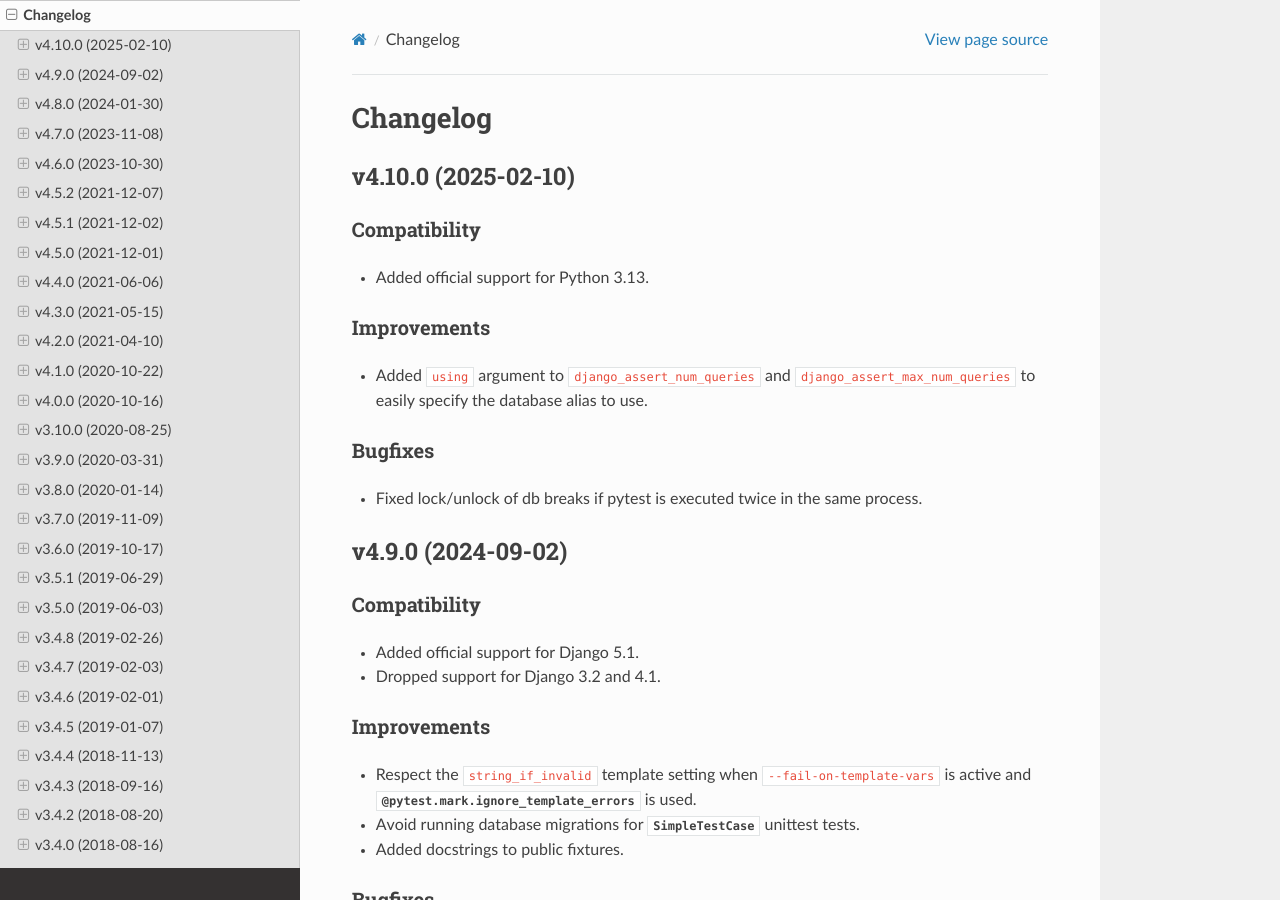
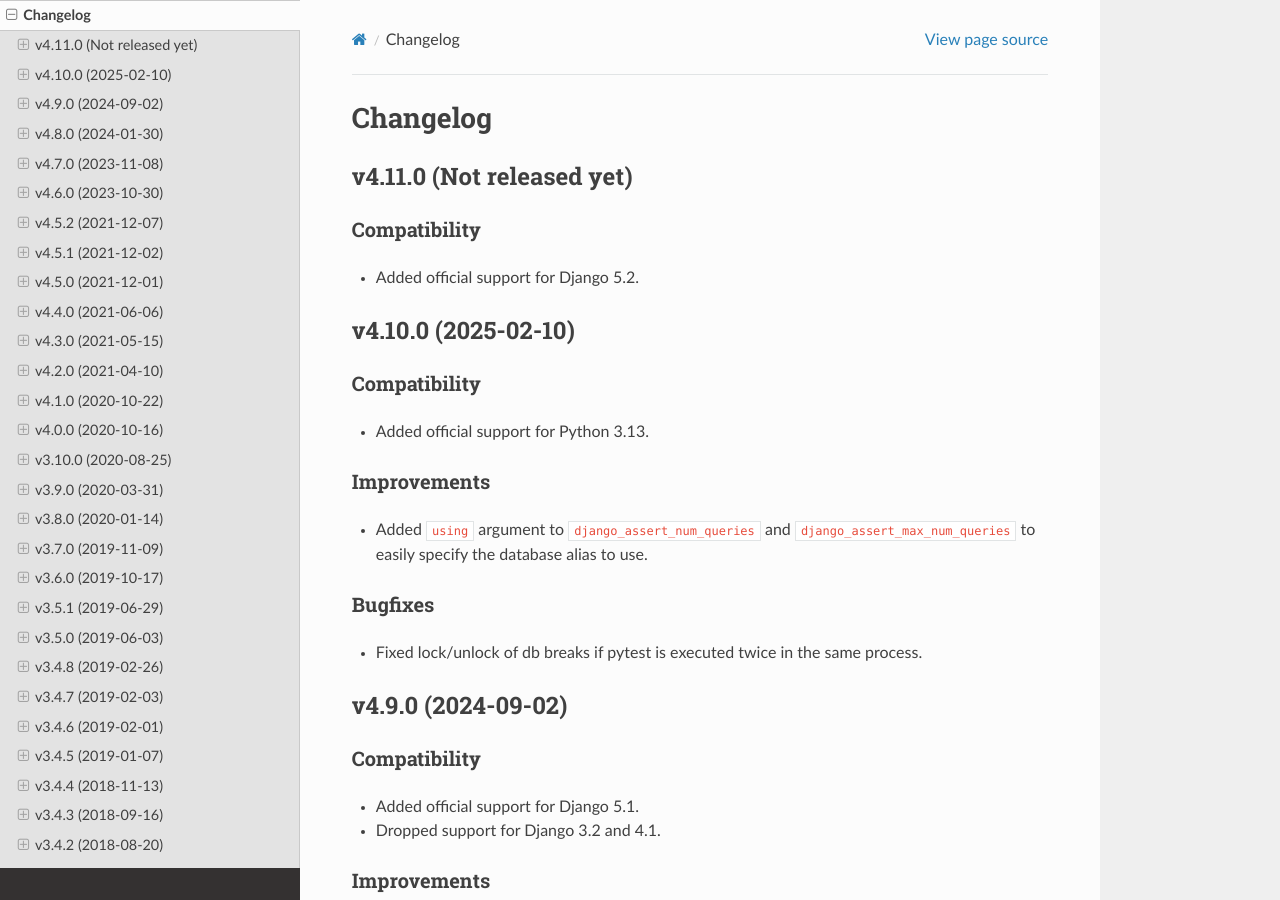
Before and after one commit to pytest-dev/pytest-django, a Sphinx documentation site: the page built from docs/changelog.rst, in a window 1280 px wide and 900 px high. Built offline with Sphinx 7.4.7 and the Read the Docs theme 3.1.0, drawn with Linux system fonts in a browser that asks for light colours; cross-references to code outside the pages are shown as plain code.

Commit message:
Add support for Django 5.2 (#1179)

```diff
--- a/README.rst
+++ b/README.rst
@@ -32,7 +32,7 @@ pytest-django allows you to test your Django project/applications with the
   <https://pytest-django.readthedocs.io/en/latest/contributing.html>`_
 * Version compatibility:
 
-  * Django: 4.2, 5.0, 5.1 and latest main branch (compatible at the time
+  * Django: 4.2, 5.0, 5.1, 5.2 and latest main branch (compatible at the time
     of each release)
   * Python: CPython>=3.8 or PyPy 3
   * pytest: >=7.0
--- a/docs/changelog.rst
+++ b/docs/changelog.rst
@@ -1,5 +1,14 @@
 Changelog
 =========
+
+v4.11.0 (Not released yet)
+--------------------------
+
+Compatibility
+^^^^^^^^^^^^^
+
+* Added official support for Django 5.2.
+
 
 v4.10.0 (2025-02-10)
 --------------------
--- a/pyproject.toml
+++ b/pyproject.toml
@@ -24,6 +24,7 @@ classifiers = [
     "Framework :: Django :: 4.2",
     "Framework :: Django :: 5.0",
     "Framework :: Django :: 5.1",
+    "Framework :: Django :: 5.2",
     "Intended Audience :: Developers",
     "License :: OSI Approved :: BSD License",
     "Operating System :: OS Independent",
```
Also changed, not shown: 2 other files.
